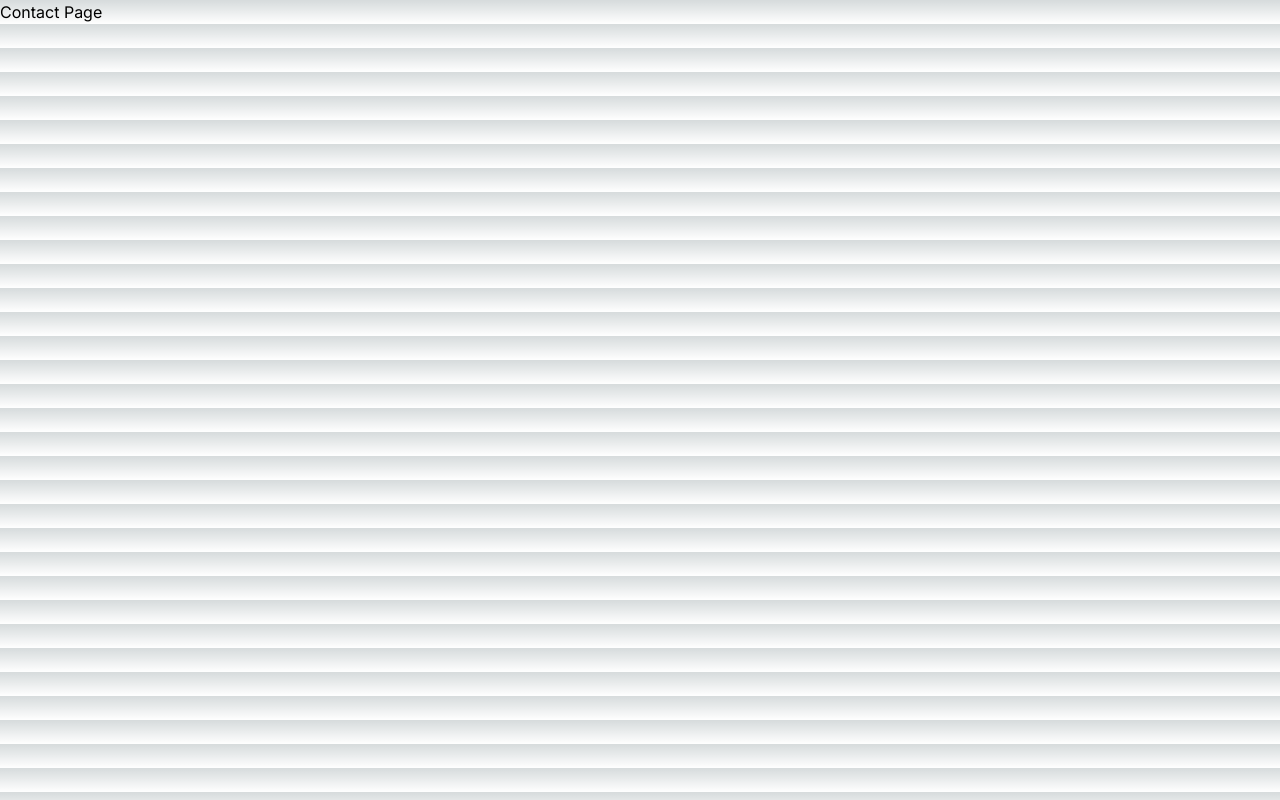
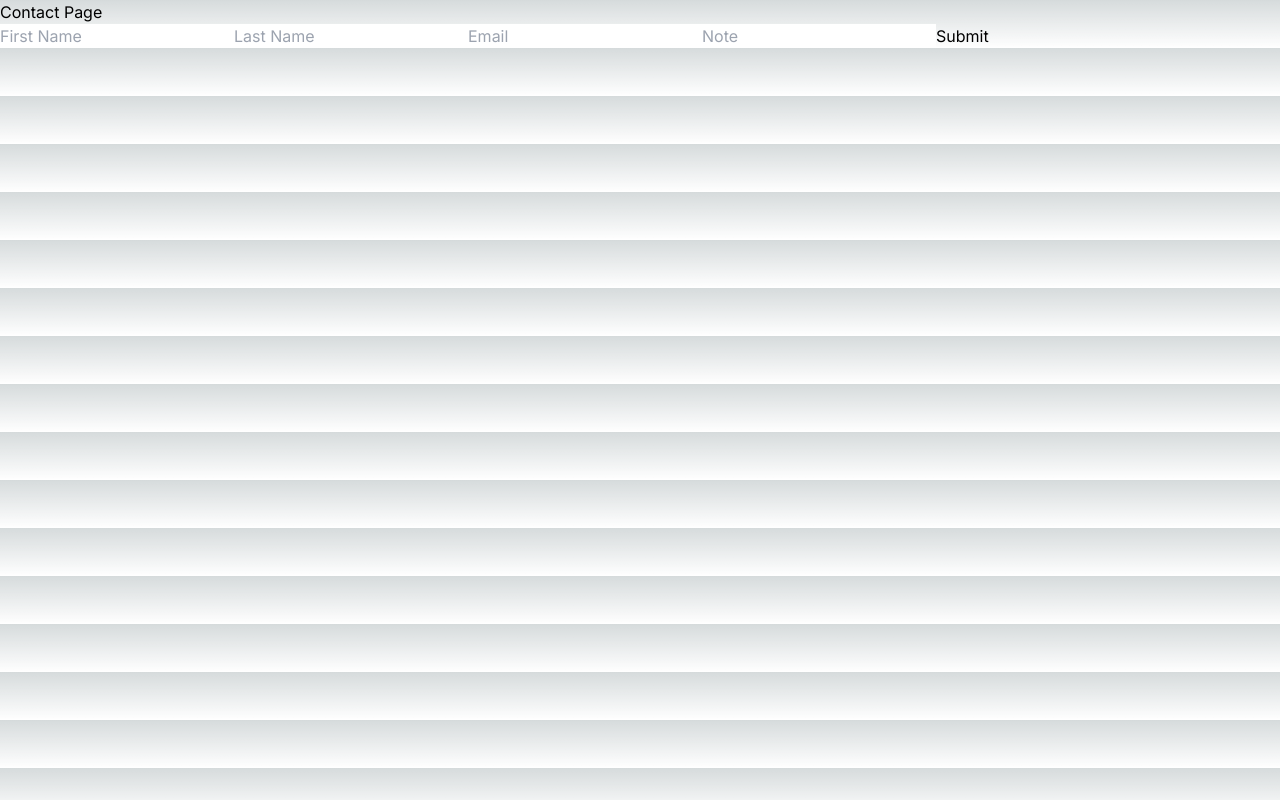
Before and after one commit to clucero36/appointments, a Next.js app in the folder app-router-appointments/: page /contact in a window 1280 px wide. Built offline with nearby package versions, Linux system fonts and the light colour scheme.

Commit message:
Client Details Form wip

```diff
--- a/app-router-appointments/app/contact/page.js
+++ b/app-router-appointments/app/contact/page.js
@@ -1,12 +1,11 @@
-
+import AppointmentForm from "../ui/AppointmentForm";
 
 export default function Page({ searchParams }) {
-
-  console.log(searchParams);
 
   return (
     <div>
       Contact Page
+      <AppointmentForm params={searchParams}/>
     </div>
   )
 }
--- /dev/null
+++ b/app-router-appointments/app/lib/actions.js
@@ -0,0 +1,43 @@
+'use server'
+const reviver = (key, value) => key === 'version' || key === 'serviceDuration' || key === 'amount' || key === 'serviceVariationVersion' ? BigInt(value) : value;
+const replacer = (key, value) => key === 'version' || key === 'serviceDuration' || key === 'amount' || key === 'serviceVariationVersion' ? value.toString() : value;
+
+export async function createAppointment(formData) {
+
+  // grab form data
+  const userData = {
+    firstName: formData.get('fname'),
+    lastName: formData.get('lname'),
+    email: formData.get('email'),
+    note: formData.get('note'),
+  }
+  const service = {
+    serviceId: formData.get('serviceId'),
+    serviceVersion: formData.get('serviceVersion'),
+    teamMemberId: formData.get('teamMemberId'),
+    startAt: formData.get('startAt'),
+  }
+
+  // make a requeest to get teamMember serviceData
+  const res = await fetch('https://us-central1-appointments-a917d.cloudfunctions.net/getTeamMemberServiceData?' + new URLSearchParams({
+    serviceId: service.serviceId,
+    serviceVersion: service.serviceVersion,
+    teamMemberId: service.teamMemberId,
+    stratAt: service.startAt,
+  }).toString())
+
+  const data = await res.json();
+  const serviceData = JSON.parse(data, reviver);
+
+  const response = await fetch('http://127.0.0.1:5001/appointments-a917d/us-central1/createAppointment', {
+    method: 'POST',
+    headers: {
+      'Content-Type': 'application/json',
+      'Access-Control-Allow-Origin': '*'
+    },
+    body: JSON.stringify({userData, serviceData}, replacer),
+  })
+  // failing due to cloudfunction accessing req.query.params & not req.body
+  console.log(response);
+}
+// https://us-central1-appointments-a917d.cloudfunctions.net/createAppointment
--- /dev/null
+++ b/app-router-appointments/app/ui/AppointmentForm.js
@@ -0,0 +1,62 @@
+import { createAppointment } from "../lib/actions"
+
+export default function AppointmentForm({ params }) {
+
+  return (
+    <form action={createAppointment} >
+      <label></label>
+      <input
+        type='text'
+        placeholder='First Name'
+        name='fname'
+        id='fname'
+      />
+      <label></label>
+      <input
+        type='text'
+        placeholder='Last Name'
+        name='lname'
+        id='lname'
+      />
+      <label></label>
+      <input
+        type='text'
+        placeholder='Email'
+        name='email'
+        id='email'
+      />
+      <label></label>
+      <input
+        type='text'
+        placeholder='Note'
+        name='note'
+        id='note'
+      />
+      <input
+        type='hidden'
+        name='serviceId'
+        id='serviceId'
+        value={`${params.serviceId}`}
+      />
+      <input
+        type='hidden'
+        name='serviceVersion'
+        id='serviceVersion'
+        value={`${params.serviceVersion}`}
+      />
+      <input
+        type='hidden'
+        name='teamMemberId'
+        id='teamMemberId'
+        value={`${params.teamMemberId}`}
+      />
+      <input
+        type='hidden'
+        name='startAt'
+        id='startAt'
+        value={`${params.startAt}`}
+      />
+      <input type='submit' />
+    </form>
+  )
+}
--- a/app-router-appointments/app/ui/TimeSlots.js
+++ b/app-router-appointments/app/ui/TimeSlots.js
@@ -25,6 +25,7 @@ export default async function TimeSlots({ params }) {
         }
       }
     };
+    // can possibly build the params manually. axios handles that for us.
     let res = await axios.get("https://us-central1-appointments-a917d.cloudfunctions.net/getAvailabilities?", {
       params: searchRequest
     })
```
